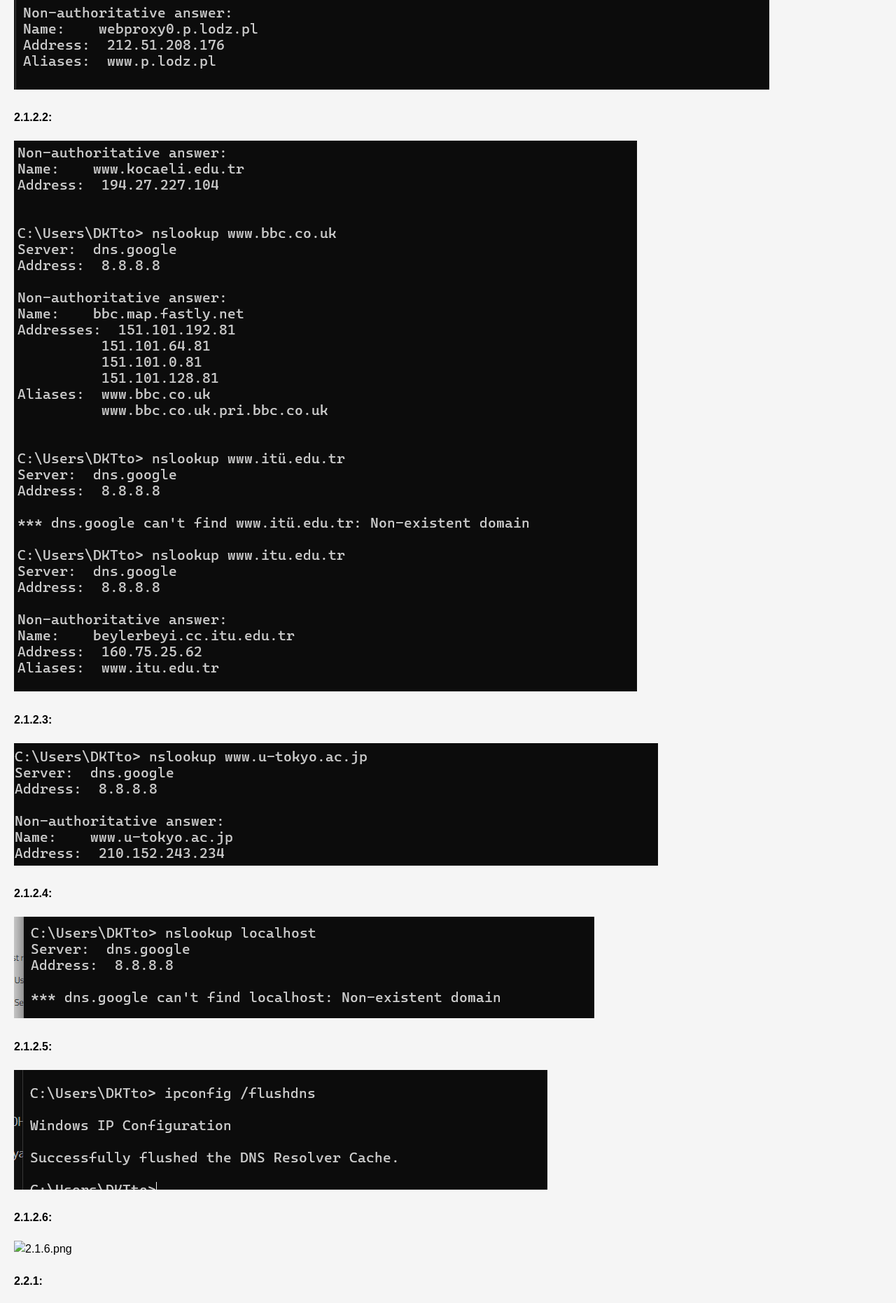
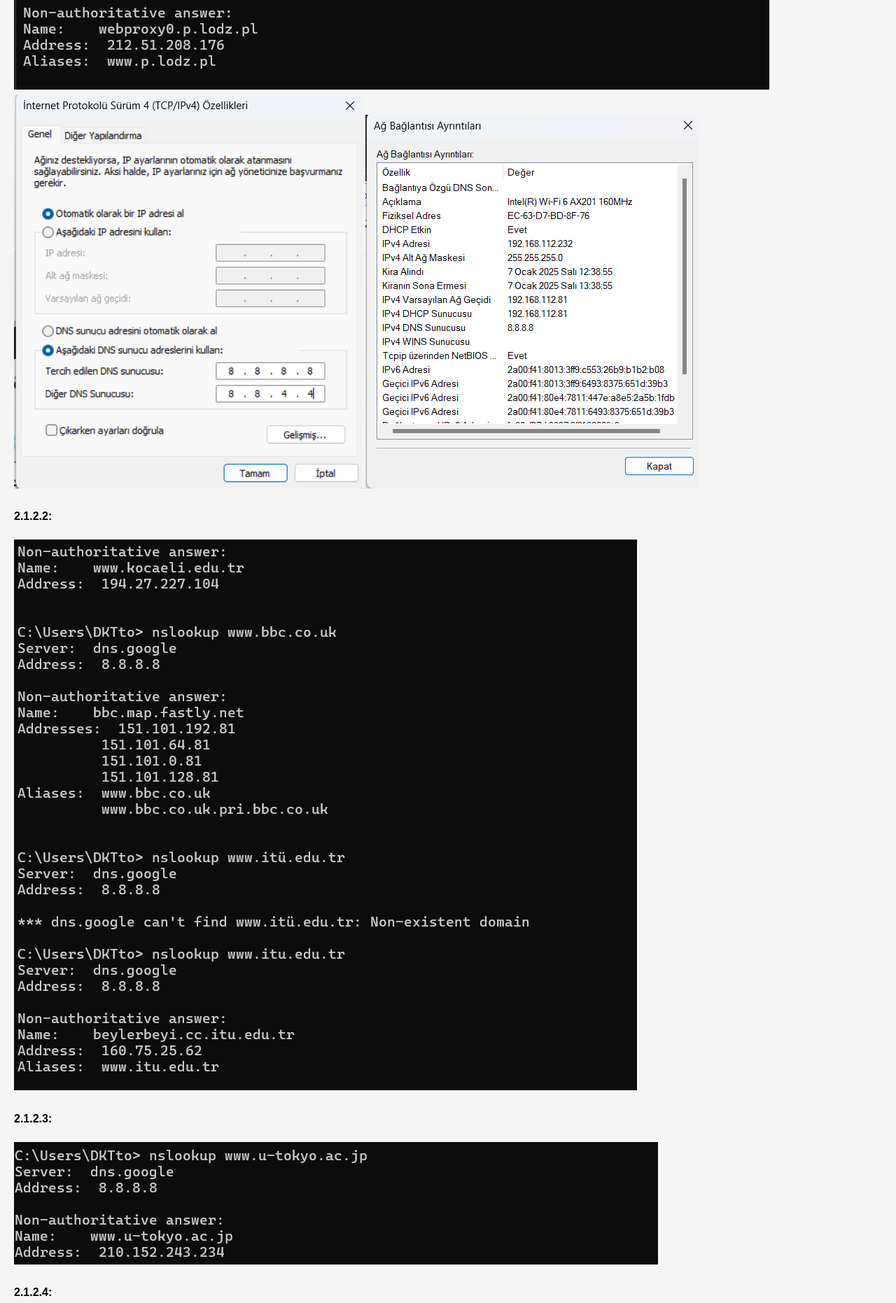
Before and after one commit to Kaan-topal/task5, a plain HTML site: page index.html in a window 1280 px wide. Shown: the part 3460-5322 px from the top of the page at 70% size. Drawn offline with Linux system fonts and the light colour scheme.

Commit message:
Add files via upload

```diff
--- a/index.html
+++ b/index.html
@@ -154,6 +154,10 @@
 <h2>Practical part</h2>
  <h4>2.1.1 and 2.1.2.1:</h4>
 <img src="2.1.1.png" alt="2.1.1.png">
+<img src="1.png" alt="1.png">
+<img src="2.png" alt="2.png">
+
+
  <h4>2.1.2.2:</h4>
 <img src="2.1.2.png" alt="2.1.2.png">
 <h4>2.1.2.3:</h4>
@@ -163,7 +167,7 @@
 <h4>2.1.2.5:</h4>
 <img src="2.1.5.png" alt="2.1.5.png">
 <h4>2.1.2.6:</h4>
-<img src="2.1.66.png" alt="2.1.6.png">
+<img src="2.1.6.png" alt="2.1.6.png">
 <h4>2.2.1:</h4>
 <img src="2.2.1.png" alt="2.2.1.png">
 <h4>2.2.2.1:</h4>
```
Also changed, not shown: 1.png (added), 2.png (added), 3.png (added).
